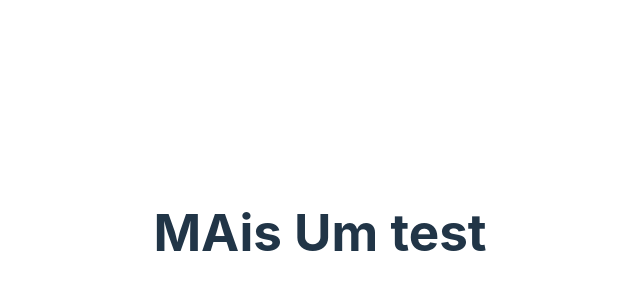
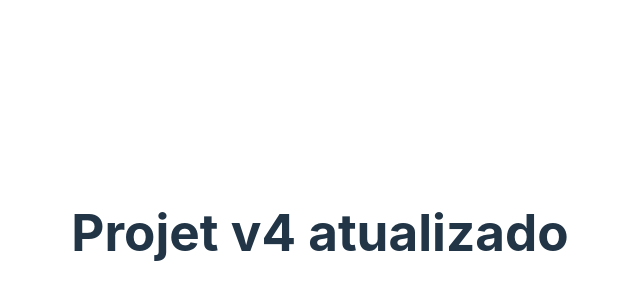
Before and after one commit to ARPDev-Desenvolvimento/init-react-vite-v4, a React (Vite) app: page / in a window 1280 px wide. Shown: the part 168-468 px from the top of the page, without its empty margins (320-960 px from the left). Built offline with nearby package versions, Linux system fonts and the light colour scheme.

Commit message:
test para atualizar v5

```diff
--- a/src/App.tsx
+++ b/src/App.tsx
@@ -3,7 +3,7 @@ import "./App.css";
 function App() {
   return (
     <>
-      <h1>MAis Um test</h1>
+      <h1>Projet v4 atualizado</h1>
     </>
   );
 }
```
